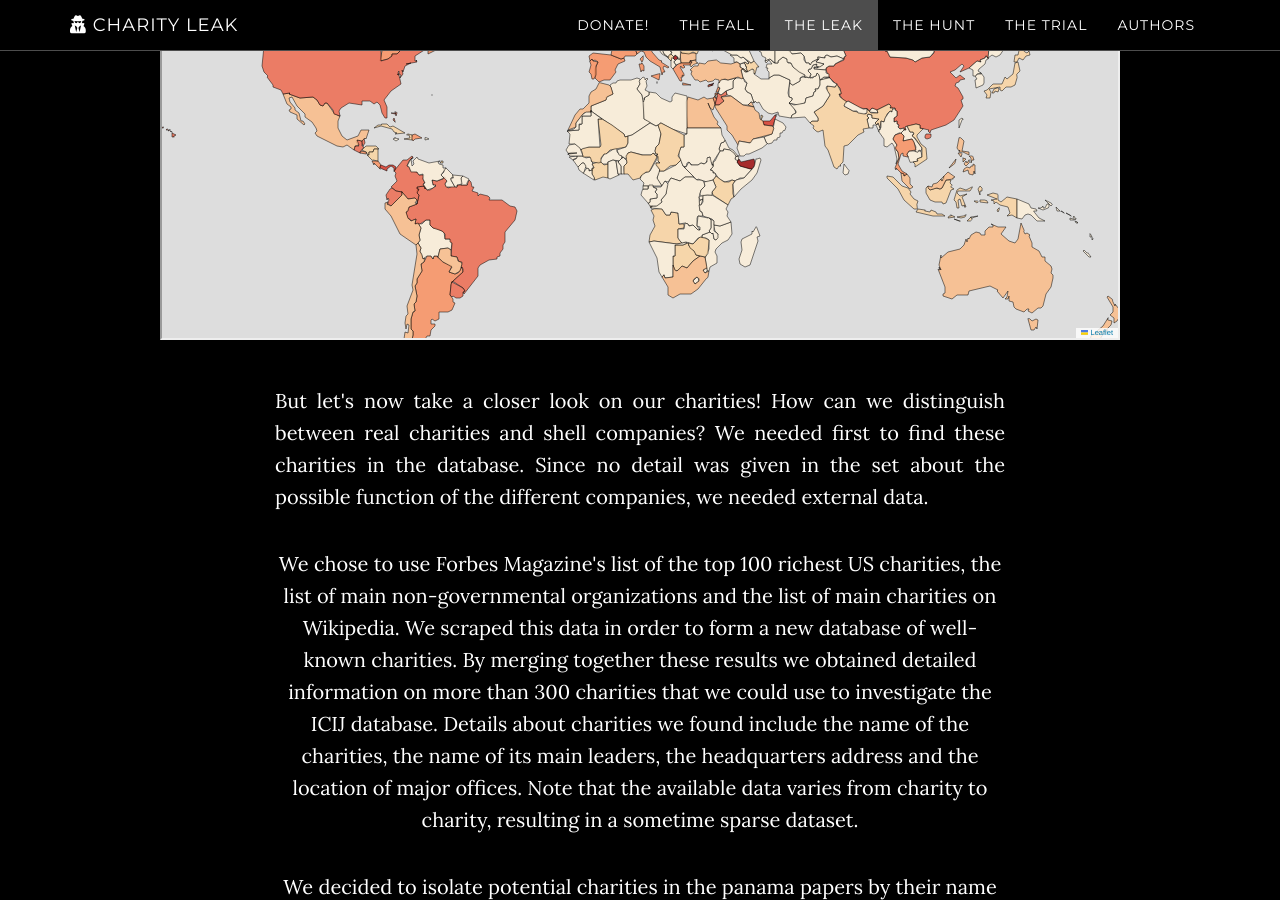
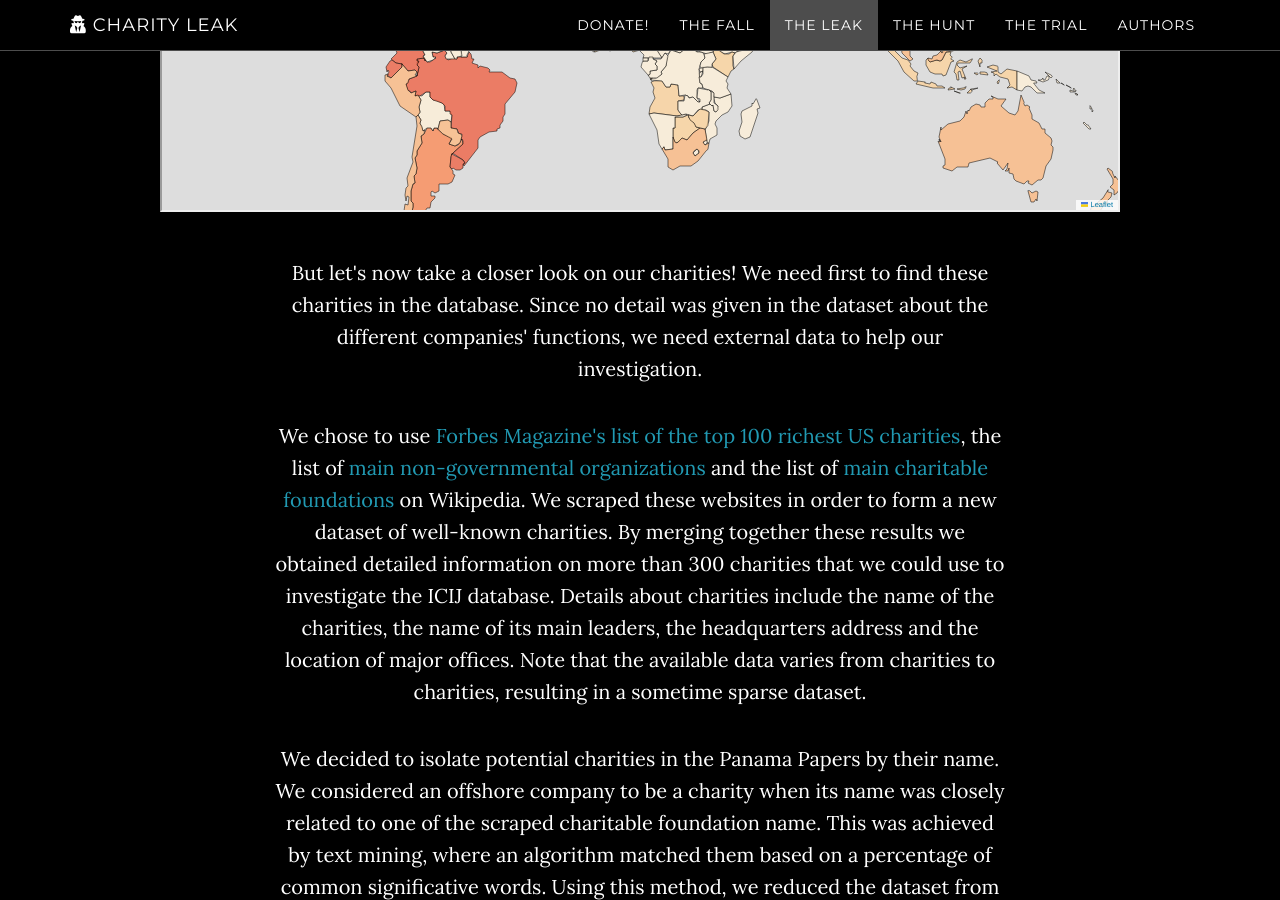
Before and after one commit to charity-leaks/charity-leaks.github.io, a Jekyll site: the page built from index.html, in a window 1280 px wide and 900 px high, scrolled down 6097 px. Built offline with Jekyll 4.4.1, drawn with Linux system fonts in a browser that asks for light colours; nearby versions of some CDN libraries; a script that is not in the unit is left out; some of the changed text lies outside the part shown.

Commit message:
intermediary commit

```diff
--- a/_includes/donate.html
+++ b/_includes/donate.html
@@ -5,7 +5,7 @@
 				<div class="col-lg-8 col-lg-offset-2">
 					<h2>Do you have a minute to help your neighbor?</h2>
 
-					<p>In 2016, <a href="https://www.zewo.ch/fr/Images/Statistiken/Infografik-F-2500px.png" target="_blank">8 out of 10 homes in Switzerland have donated money to charities </a> in diverse domains such as social help, education, or medical help for a total of 1,7 billions of Swiss Francs.</p>
+					<p>In 2016, <a href="https://www.zewo.ch/fr/Images/Statistiken/Infografik-F-2500px.png" target="_blank">8 out of 10 homes in Switzerland have donated money to charities </a> in diverse domains such as social help, education, or medical help for a total of 1.7 billions of Swiss Francs.</p>
 
 					<p>The primary roles of a charitable organization are <i>philanthropy</i> and <i>social well-being</i>. When you donate money to a charity, you expect that your money will help those in need. The Panama Papers have shown that the reality could be darker. Indeed, some well-known caritative organization have been named in recent fraud leaks (Panamas and Paradise Papers, Offshore and Bahamas Leaks), such as the <i> International Red Cross</i> or <i>The World Wildlife Fund (WWF)</i>.</p>
 
@@ -15,7 +15,7 @@
 
 					<p>Thus, we decided to investigate which charity named in theses leaks were worthy or not of our trust.</p>
 
-					<p>To hunt down dishonest charities we used the database of <a href="https://www.icij.org/" target="_blank">the International Consortium of Investigative Journalists</a>, which contains information about major financial data leaks that occurred in the last five years. Let us tell you some more about how the most famous of these leaks: <i>the Panamas Papers</i>.</p>
+					<p>To hunt down dishonest charities we used the database of the <a href="https://www.icij.org/" target="_blank">International Consortium of Investigative Journalists</a>, which contains information about major financial data leaks that occurred in the last five years. Let us tell you some more about how the most famous of these leaks: <i>the Panamas Papers</i>.</p>
 				</div>
 			</div>
 		</div>
--- a/_includes/fall.html
+++ b/_includes/fall.html
@@ -4,13 +4,13 @@
 			<div class="container">
 				<div class="col-lg-8 col-lg-offset-2">
 					<h2>Where it all begins.</h2>
-					<p><i>"Interested in data ? <…> There are a couple of conditions. My life is in danger. We will only chat over encrypted files. No meeting, ever."</i></p>
+					<p><i>"Interested in data ? [...] There are a couple of conditions. My life is in danger. We will only chat over encrypted files. No meeting, ever."</i></p>
 
 					<p>If you believe that this quote comes from a spy story, you are wrong. These are the words that started the biggest data leaks in History, leading to resignations, imprisonments and more. They come from an anonymous source, calling themselves John Doe, to Bastian Obermayer, an investigative journalist working for the Munich-based newspaper <a href="https://panamapapers.sueddeutsche.de/articles/56ff9a28a1bb8d3c3495ae13/" target="_blank">Süddeutsche Zeitung</a>.</p>
 
 					<p>This resulted in more than 11.5 million leaked documents and 2.5 terabytes of data detailing the financial information of more than 214'000 offshores entities from 1970 to 2016 in more than 150 countries.</p>
 
-					<p>In their text, titled “The revolution will be digitized”, the anonymous whistleblower explained about the leaks that he "understood enough about their contents to realise the scale of the injustices they described" and wanted to shed light upon the crimes they described.</p>
+					<p>In their text, titled “The revolution will be digitized”, the anonymous whistleblower explained about the leaks that he "<i>understood enough about their contents to realise the scale of the injustices they described</i>" and wanted to shed light upon the crimes they described.</p>
 
 					<p>Where does the data come from? The information leaked from <i>Mossack Fonseca</i>, a Panamanian law firm and the world’s fourth larger provider of offshore financial services.</p>
 
--- a/_includes/hunt.html
+++ b/_includes/hunt.html
@@ -4,36 +4,34 @@
 			<div class="container">
 				<div class="col-lg-8 col-lg-offset-2">
 					<h2>Fishing for rich vilains</h2>
-					<p>So how can we now find out if an entity is an actual charity, and not some other shell corporation with a stolen name? </p>
+					<p>How can we find out if an entity is an actual charity, and not some other shell corporation with a stolen name? </p>
 					<h4>Checking the directory...</h4>
-					<p>After investigating several methods, we finally chose to check the addresses of the matches we had. By definition, a shell company is a corporation that exists only on paper and has no office and no employees,
-					but may have a bank account, and also needs a mailbox address.
-					It could therefore be assumed that if a real charity’s headquarters match the mail address of a shell with the same name, these are indeed one and the same company.</p>
-					<p>In the database provided by ICIJ, the majority of the offshore entities have an address registered as a specific node (remember the database organization above).
-					We decided to inspect these addresses for our matches and to compare them with the headquarters addresses of the corresponding charities that were found during the web scraping.
-					If the addresses match, there is a high probability that the offshore accounts do indeed belong to the real charity.<p>
+					<p>After investigating several methods, we finally chose to check the addresses of the matches we had. By definition, a shell company is a corporation that exists only on paper and has no office and no employees, but may have a bank account, and also needs a mailbox address. It could therefore be assumed that if a real charity’s headquarters match the mail address of a shell with the same name, these are indeed one and the same company.</p>
+
+					<p>In the database provided by ICIJ, the majority of the offshore entities have an address registered as a specific node (<a href="https://offshoreleaks.icij.org/nodes/80135846" target="_blank">see example here</a>).
+					We decided to inspect these addresses for our matches and to compare them with the headquarters addresses of the corresponding charities that were found during the web scraping. If the addresses match, there is a high probability that the offshore accounts do indeed belong to the real charity.<p>
+
 					<p>After extracting every nodes with a registered address corresponding to a match we obtained a list of 27 offshore entities. Among them, we discarded every match whose
 					charity headquarter location was not available in our data. We also removed the entities with an address registered in a Tax Heaven (Barbados, Aruba, Caraïb Islands)
 					when their corresponding charities were located in a different country.</p>
-					<p>We obtained 11 suspected matches (see below), a dataset small enough for manual inspection. Reading though, we kept only the entities where the countries of the two addresses matched.
-					Some matches are more relevant than other since the town corresponds whereas for other we only have the country.</p>
 
-
+					<p>We obtained 11 suspected matches, a dataset small enough for manual inspection. Reading though, we kept only the entities where the countries of the two addresses matched. Some matches are more relevant than other since the town corresponds whereas for other we only have the country.</p>
 
 					<div align="center">
 					<iframe src="../img/address_matches.html"
-					width="1200px"
-					height="440px"
+					width="960px"
+					height="525px"
 					></iframe>
 					</div>
 
-					<p>In this final list, we found the names of famous charities such as Amnesty International, The Nature Conservancy, World Vision and The American Cancer Society. It is interesting to note that some charities
-					come back two times in our list (The Nature Conservancy and Memorial Cancer Center) with different addresses. Each of these companies is therefore a suspect to us.</p>
+					<p style="margin-top:2em">In this final list, we found the names of famous charities such as <i>Amnesty International</i>, <i>The Nature Conservancy</i>, <i>World Vision</i>, and <i>The American Cancer Society</i>. It is interesting to note that some charities appear two times in our list (<i>The Nature Conservancy</i> and <i>Memorial Cancer Center</i>) with different addresses. Each of these companies is therefore a suspect.</p>
 
-					<p>We searched the web for these companies associated with their specific leak source. It seems that the common good is not the main objective of every charity. Indeed, we found that The Nature Conservancy, one of the biggest environmental group was not using the donations for his environmental mission but for investing
-					in oil drilling: <a href="https://www.nbcwashington.com/investigations/Paradise-Papers-Secret-Documents-Reveal-Environmental-Groups-Invest-in-Oil-Drilling-482607881.html"> Environmental Groups invest in Oil Driling</a>. </p>
-					<p>Same for The Duke Endowment where we found that Duke university uses offshore founds to grow their endowments investing in fossil fuels : <a href=" https://www.theguardian.com/news/2017/nov/08/us-universities-offshore-funds-endowments-fossil-fuels-paradise-papers ">US universities use offshore funds to grow their huge endowments</a>.
-					<p>These results show that our first investigation method was relevant: Sherlock would have been proud. We did not find any signs of fraud for the other member of our list but a lot of article on the appearance of Amnesty International in the leaks. In these articles, Amnesty International denied being implicated and denounced the use of his name.
+					<p>We searched the web for these companies associated with their specific leak source. It seems that the common good is not the main objective of every charity. Indeed, we found that <i>The Nature Conservancy</i>, one of the biggest environmental group, was not using the donations for his environmental mission but for investing
+					in oil drilling. <br>(<a href="https://www.nbcwashington.com/investigations/Paradise-Papers-Secret-Documents-Reveal-Environmental-Groups-Invest-in-Oil-Drilling-482607881.html">Environmental Groups invest in Oil Driling</a>)</br> </p>
+
+					<p>Same for <i>The Duke Endowment</i> where we found that Duke university uses offshore founds to grow their endowments investing in fossil fuels. <br>(<a href=" https://www.theguardian.com/news/2017/nov/08/us-universities-offshore-funds-endowments-fossil-fuels-paradise-papers ">US universities use offshore funds to grow their huge endowments</a>)</br></p>
+
+					<p>These results show that our first investigation method was relevant (<i>Sherlock would have been proud</i>). We did not find any signs of fraud for the other member of our list but a lot of article on the appearance of Amnesty International in the leaks. In these articles, Amnesty International denied being implicated and denounced the use of his name.
 					Despite these article or the lack of data on the implication of these charities, we choose to keep these suspects it in custody while proceeding to the second part of our analysis.</p>
 
 					<h4>In good or bad company ? </h4>
--- a/_includes/leak.html
+++ b/_includes/leak.html
@@ -7,13 +7,13 @@
 					<p>The <a href="https://offshoreleaks.icij.org/pages/about"  target="_blank">databases</a> released by ICJC contain information on:</p>
 
 					<ul style="text-align:justify;margin-bottom:2em">
-					<li><b>The Offshore Leaks</b>: 130 000 offshore accounts disclosed in a report (2013).</li>
+					<li><b>The Offshore Leaks</b>: 130 000 offshore accounts disclosed in a report (2013)</li>
 					<li><b>The Panamas Papers</b>: 214 000 offshore accounts from <i>Mossack Fonseca</i>, as presented above (2016)</li>
 					<li><b>The Bahamas Leaks</b>: 1.3 million internal files from the company register of the Bahamas (2016)</li>
 					<li><b>The Paradise Papers</b>: 13.4 millions electronic documents relating to offshore investments (2017)</li>
 					</ul>
 
-					<p>This database is powered by <i>Neo4j</i>, a graph database that structures data in nodes and relationships. The <a href="https://offshoreleaks.icij.org/pages/faq#terms_definition"  target="_blank">data</a> was downloaded as several CSV files, one for each actor and one for the link between them. The different nodes represent:</p>
+					<p>This database is powered by <i>Neo4j</i>, a graph database that structures data in nodes and relationships. The <a href="https://offshoreleaks.icij.org/pages/database"  target="_blank">data</a> was downloaded as several CSV files, one for each actor and one for the link between them. The different nodes represent:</p>
 
 					<ul style="text-align:justify;margin-bottom:2em">
 					<li><b>The offshore entity</b>: a company created in a low-tax jurisdiction that often attracts non-resident client through preferential tax treatment</li>
@@ -22,17 +22,17 @@
 					<li><b>The address</b>: contact postal address as it appears in the original database</li>
 					</ul>
 
-					<p>In total, this database contains information about more than 785 000 offshore entities and links to people and companies in more than 200 countries. Note these data come from leaked records and not a standardized corporate registry which could lead to duplicated entries (ICIJ did not merge records with similar names).</p>
+					<p>In total, this database contains information about more than 785 000 offshore entities and links to people and companies in more than 200 countries. Note that these data come from leaked records and not a standardized corporate registry, so there may be duplicates (as similar appearances were not merged).</p>
 
-					<p>No cleaning or standardization were necessary, except for some entity names in the Panama Papers data to split the current from the former name of the company (see ICIJ site for more details).</p>
+					<p>No cleaning or standardization were necessary (<a href="https://offshoreleaks.icij.org/pages/faq#transformations" target="_blank">see ICIJ site for more details</a>).</p>
 
-					<p>Before investigating among the charities, we can explore the dataset and the offshore companies the have a more general view of the situation. We were particularly interested with the Panamas Papers dataset. How were distributed the offshore companies across the world? How many countries sheltered these 200 000 companies?</p>
+					<p>Before investigating among the charities, we can explore the dataset and the offshore companies to have a more general view of the situation. We were particularly interested in the Panamas Papers dataset. How were distributed the offshore companies around the world? How many countries sheltered these 200 000 companies?</p>
 
-					<p>We were not surprised to see that majority of our entities were localized in a small number of countries. Indeed more than 50% of the countries quoted in the dataset contain only a few number of offshore companies ( < 1000).</p>
+					<p>We were not surprised to see that majority of our entities were localized in a small number of countries. Indeed, half of the countries quoted in the dataset contain only a few offshore companies.</p>
 
 					<img src="../img/bar.png" atl="Bar plot">
 
-					<p style="text-align:justify;margin-top:2em">We were surprised to find the United Kingdom in the top 5, but after investigation it appears that UK was strongly appreciated by entrepreneurs and companies for his status of UK non-domicilied that enable to avoid taxes on foreign income.</p>
+					<p style="margin-top:2em">Note the presence of the United Kingdom in the top 10; the UK is strongly appreciated by entrepreneurs and companies for his status of UK non-domicilied that enable to avoid taxes on foreign income.</p>
 
 					<p>In conclusion, there was no particular surprise with this top 20 since every members are well-known tax heavens leading to a non-uniform geographic distribution:</p>
 
@@ -43,15 +43,15 @@
 					></iframe>
 					</div>
 
-					<p style="text-align:justify;margin-top:2em"> But let's now take a closer look on our charities! How can we distinguish between real charities and shell companies? We needed first to find these charities in the database. Since no detail was given in the set about the possible function of the different companies, we needed external data.</p>
+					<p style="margin-top:2em"> But let's now take a closer look on our charities! We need first to find these charities in the database. Since no detail was given in the dataset about the different companies' functions, we need external data to help our investigation.</p>
 
-					<p>We chose to use Forbes Magazine's list of the top 100 richest US charities, the list of main non-governmental organizations and the list of main charities on Wikipedia. We scraped this data in order to form a new database of well-known charities. By merging together these results we obtained detailed information on more than 300 charities that we could use to investigate the ICIJ database. Details about charities we found include the name of the charities, the name of its main leaders, the headquarters address and the location of major offices. Note that the available data varies from charity to charity, resulting in a sometime sparse dataset.</p>
+					<p>We chose to use <a href="https://www.forbes.com/sites/williampbarrett/2016/12/14/the-largest-u-s-charities-for-2016/#5ca92a8d4abb" target="_blank">Forbes Magazine's list of the top 100 richest US charities</a>, the list of <a href="https://en.wikipedia.org/wiki/International_non-governmental_organization" target="_blank">main non-governmental organizations</a> and the list of <a href="https://en.wikipedia.org/wiki/List_of_charitable_foundations" target="_blank">main charitable foundations</a> on Wikipedia. We scraped these websites in order to form a new dataset of well-known charities. By merging together these results we obtained detailed information on more than 300 charities that we could use to investigate the ICIJ database. Details about charities include the name of the charities, the name of its main leaders, the headquarters address and the location of major offices. Note that the available data varies from charities to charities, resulting in a sometime sparse dataset.</p>
 
-					<p>We decided to isolate potential charities in the panama papers by their name to compare them with our newly constructed dataset of charities using text mining. We took as charities the offshore companies that have a certain percentage of significative words in common with the real charities. Using this method, we reduced the dataset from hundreds of thousands of nodes to a few hundred matches.</p>
+					<p>We decided to isolate potential charities in the Panama Papers by their name. We considered an offshore company to be a charity when its name was closely related to one of the scraped charitable foundation name. This was achieved by text mining, where an algorithm matched them based on a percentage of common significative words. Using this method, we reduced the dataset from hundreds of thousands of entities to a few hundred names.</p>
 
-					<p>Considering the small number of matches and since human possess an expertise in natural language processing superior to any training tool, we inspected and corrected the potential matches manually.</p>
+					<p>Considering the reasonnable number of matches and since Human possesses an expertise in natural language processing superior to any training tool, we inspected and corrected the potential matches manually.</p>
 
-					<p>Among the matches, we found Amnesty International, the Red Cross and many other of the world's biggest aid agencies. But as said earlier, some shell companies were named after charities with which they had no connection.</p>
+					<p>Among the matches, we found <i>Amnesty International</i>, the <i>International Red Cross</i>, and many other of the world's biggest aid agencies.</p>
 				</div>
 			</div>
 		</div>
--- a/img/address_matches.html
+++ b/img/address_matches.html
@@ -1,3 +1,9 @@
+<style>
+table, th, td {
+	color: white;
+}
+</style>
+
 <table border="1" class="dataframe">
   <thead>
       <th></th>
--- a/network/plot.js
+++ b/network/plot.js
@@ -216,6 +216,7 @@ function selectableForceDirectedGraph() {
 
         node = node.data(graph.nodes).enter().append("circle")
         .attr("r", 4)
+		.attr("fill", function(d) { return d.match == true ? "red" : "grey";})
         .attr("cx", function(d) { return d.x; })
         .attr("cy", function(d) { return d.y; })
         .on("dblclick", function(d) { d3.event.stopPropagation(); })
```
Also changed, not shown: network/force.json (deleted, +0 -1 lines), 1 other file.
